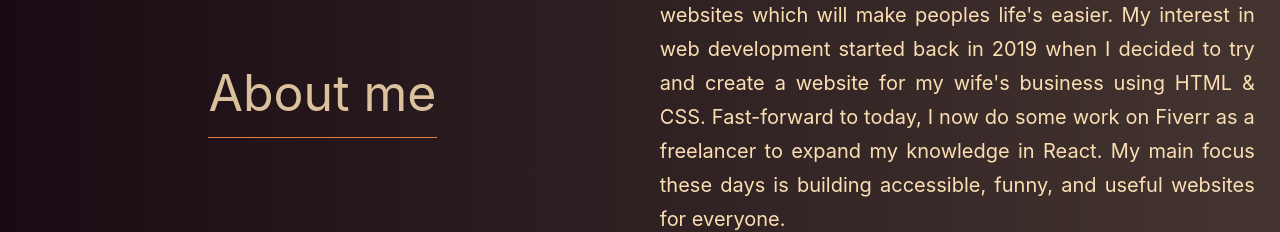
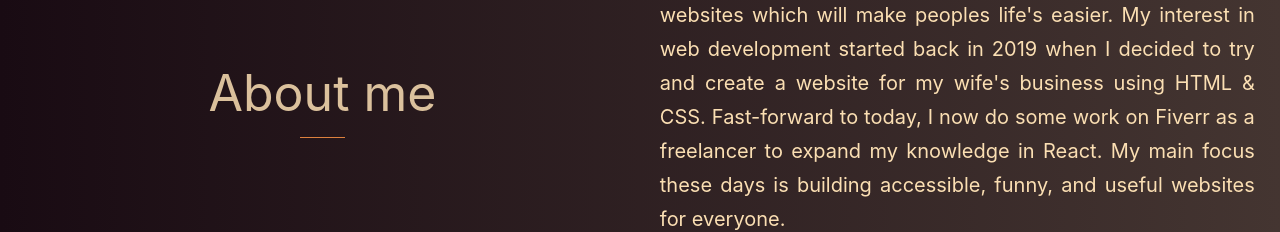
Before and after one commit to EduardoSilvaNLC/brownPortfoliov1, a React (Vite) app: page / in a window 1280 px wide. Shown: the part 1100-1332 px from the top of the page. Built offline with nearby package versions, Linux system fonts and the light colour scheme.

Commit message:
Fix issue with layout

```diff
--- a/src/components/About.jsx
+++ b/src/components/About.jsx
@@ -53,7 +53,7 @@ const About = () => {
           About me
         </Text>
 
-        <Image w="100%" m="auto" h="1px" src={borda} />
+        <Image w="20%" m="auto" h="1px" src={borda} />
       </Box>
       <Box
         ref={circle}
```
